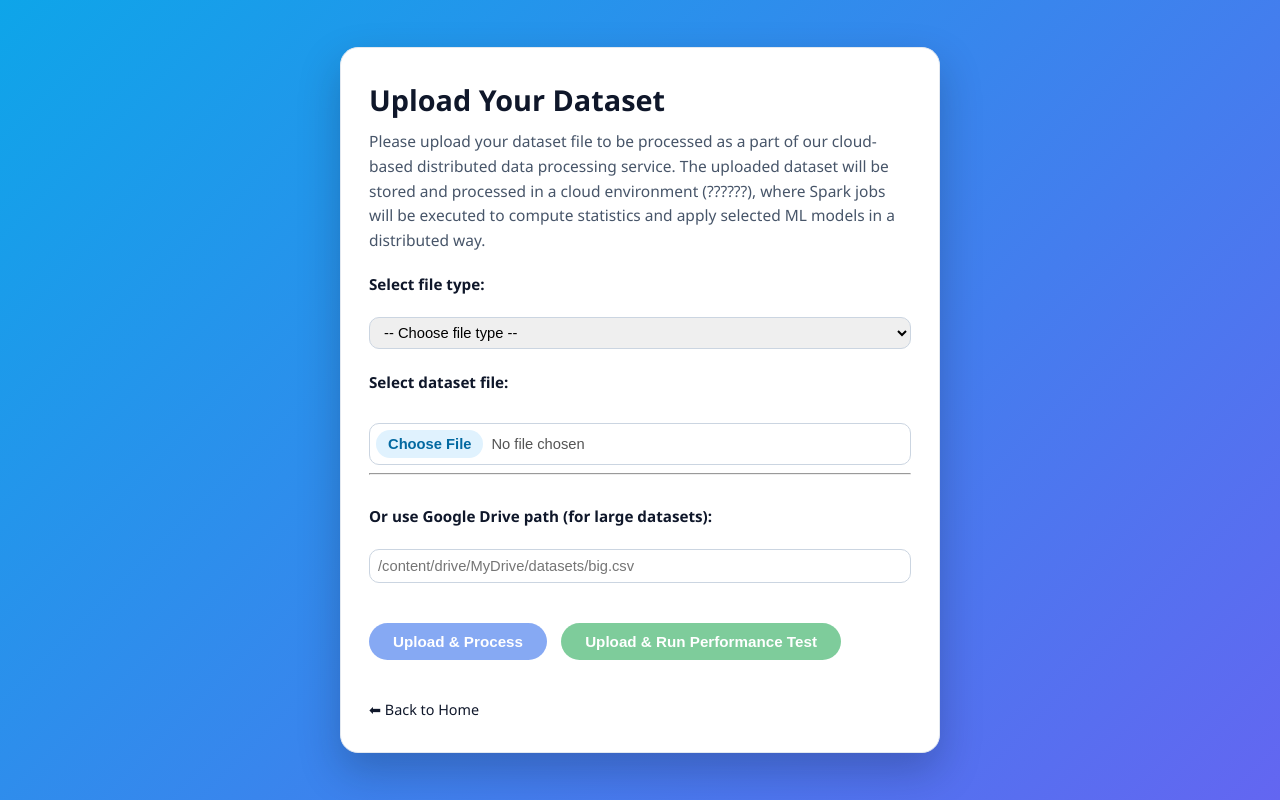
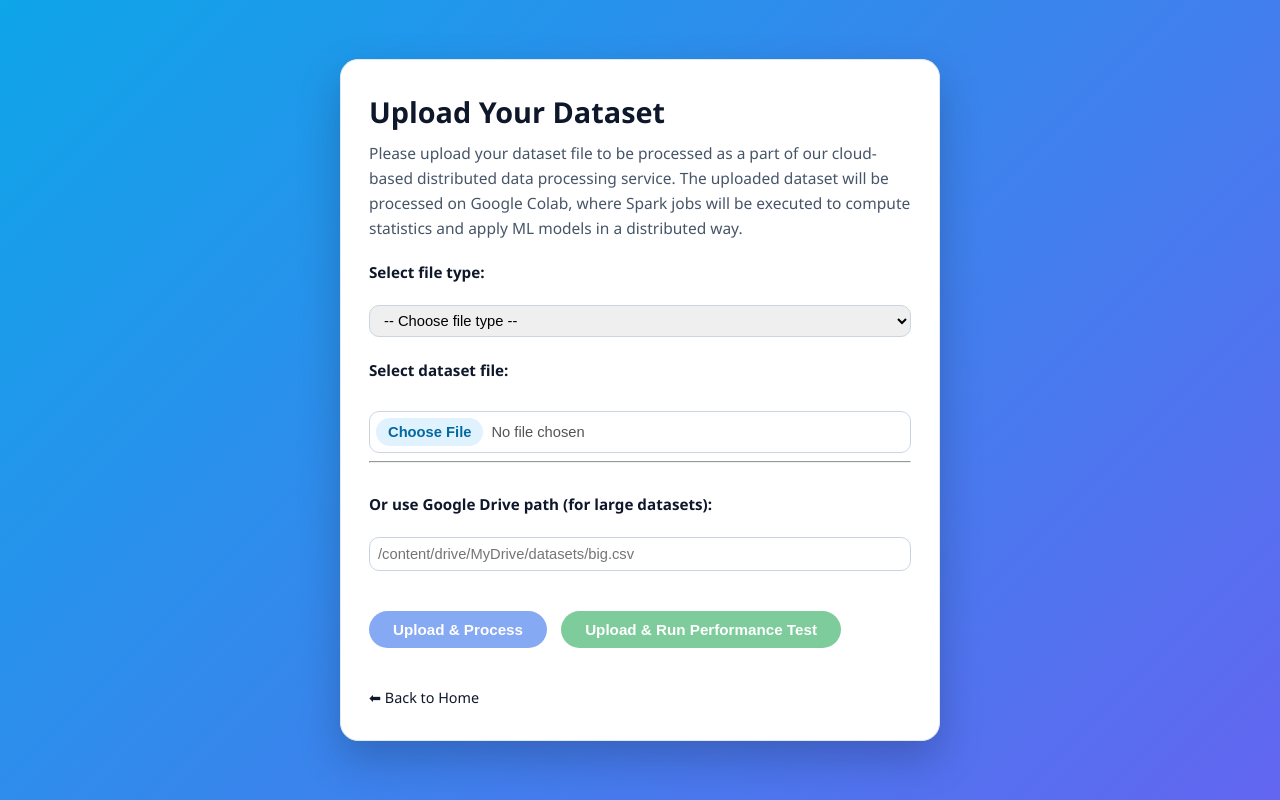
Before and after one commit to rabumettleq/Cloud-and-Distributed-Systems-Project, a Flask app: page /upload in a window 1280 px wide. Run offline with Flask 3, Linux system fonts and the light colour scheme; parts of the project's set-up code (start-up, migrations or seed data) failed here and were passed over.

Commit message:
modified:   README.md 	modified:   app/templates/index.html 	modified:   app/templates/upload.html

```diff
--- a/app/templates/index.html
+++ b/app/templates/index.html
@@ -175,7 +175,7 @@
         <ul class="features">
             <li>Clean web interface built with <span class="highlight">Flask</span>.</li>
             <li>Data processing and ML powered by <span class="highlight">PySpark</span>.</li>
-            <li>Designed to be deployed on ????.</li>
+            <li>Designed for execution on <span class="highlight">Google Colab</span> using Spark local multi-worker simulation (local[1], local[2], local[4], local[8]).</li>
         </ul>
 
         <a class="btn" href="/upload">Get Started</a>
--- a/app/templates/upload.html
+++ b/app/templates/upload.html
@@ -162,10 +162,9 @@
     <h1>Upload Your Dataset</h1>
     <p>
         Please upload your dataset file to be processed as a part of our cloud-based
-        distributed data processing service. The uploaded dataset will be stored
-        and processed in a cloud environment (??????), where Spark jobs will be executed
-        to compute statistics and apply selected ML models in a distributed
-        way.
+        distributed data processing service. The uploaded dataset will be processed
+        on Google Colab, where Spark jobs will be executed to compute statistics and
+        apply ML models in a distributed way.
     </p>
 
     <form id="uploadForm" action="/upload" method="POST" enctype="multipart/form-data">
```
Also changed, not shown: README.md.
